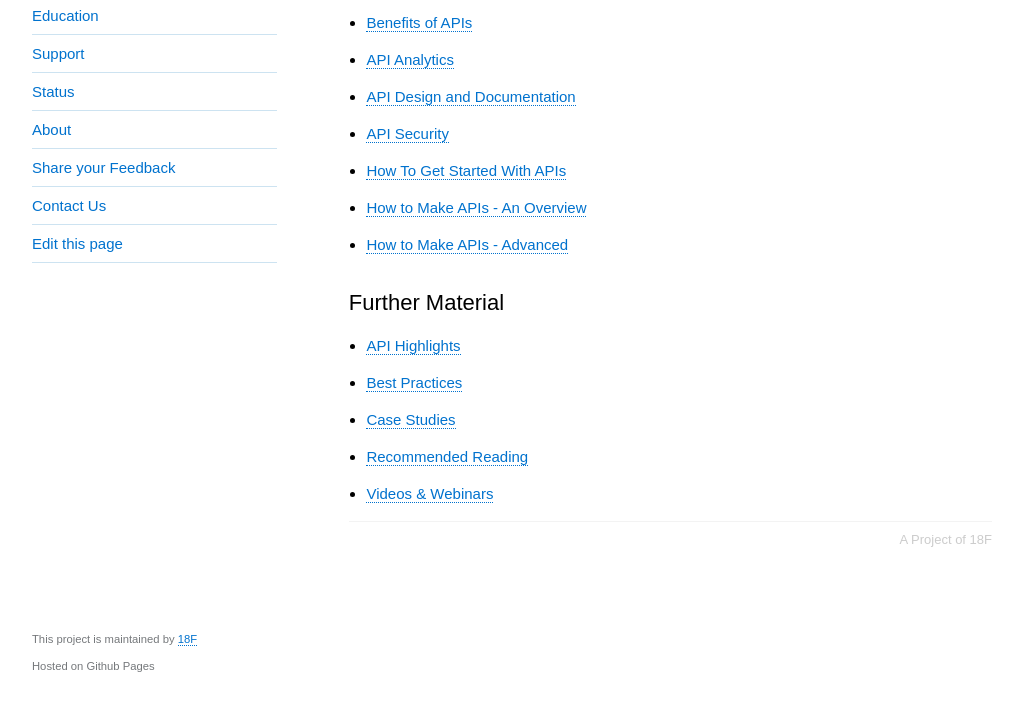
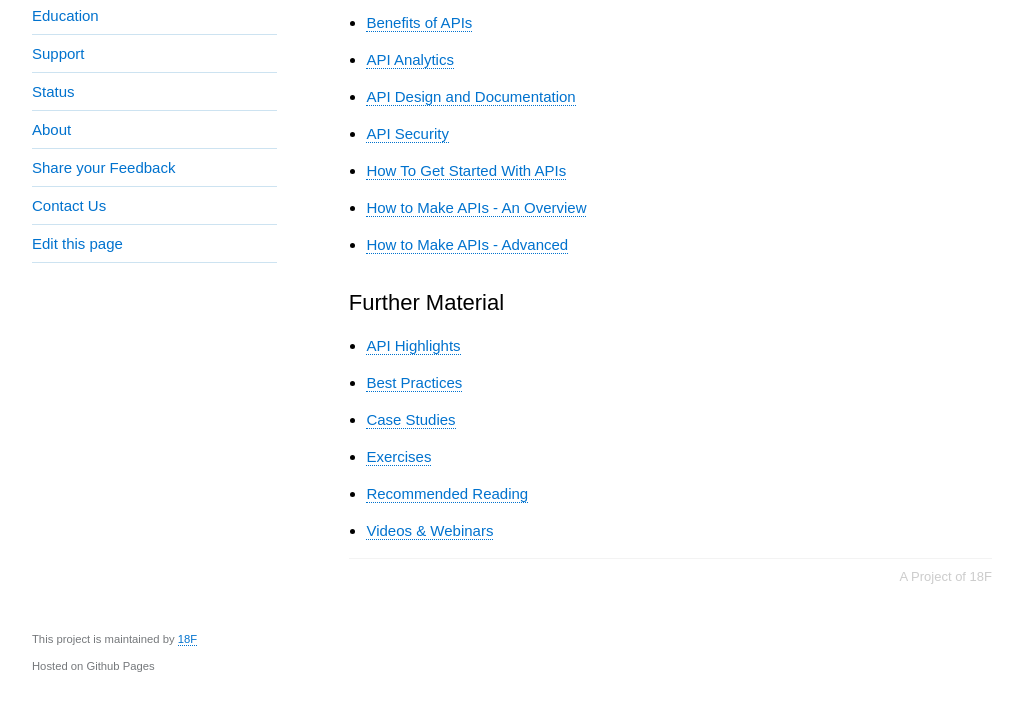
Before and after one commit to 18F/API-All-the-X, a Jekyll site: the page built from pages/education.md, in a window 1280 px wide and 1034 px high. Shown: the part 328-1034 px from the top of the window, without its empty margins (128-1151 px from the left). Built offline with Jekyll 4.4.1, drawn with Linux system fonts in a browser that asks for light colours.

Commit message:
adding exercises link

```diff
--- a/_includes/education.md
+++ b/_includes/education.md
@@ -16,5 +16,6 @@
 * [API Highlights](http://18f.github.io/API-All-the-X/pages/api_highlights)
 * [Best Practices](http://18f.github.io/API-All-the-X/pages/best_practices)
 * [Case Studies](http://18f.github.io/API-All-the-X/pages/case_study_lists)
+* [Exercises](http://18f.github.io/API-All-the-X/pages/exercises#tools)
 * [Recommended Reading](http://18f.github.io/API-All-the-X/pages/recommended_reading)
 * [Videos & Webinars](http://18f.github.io/API-All-the-X/pages/videos_and_webinars)
```
